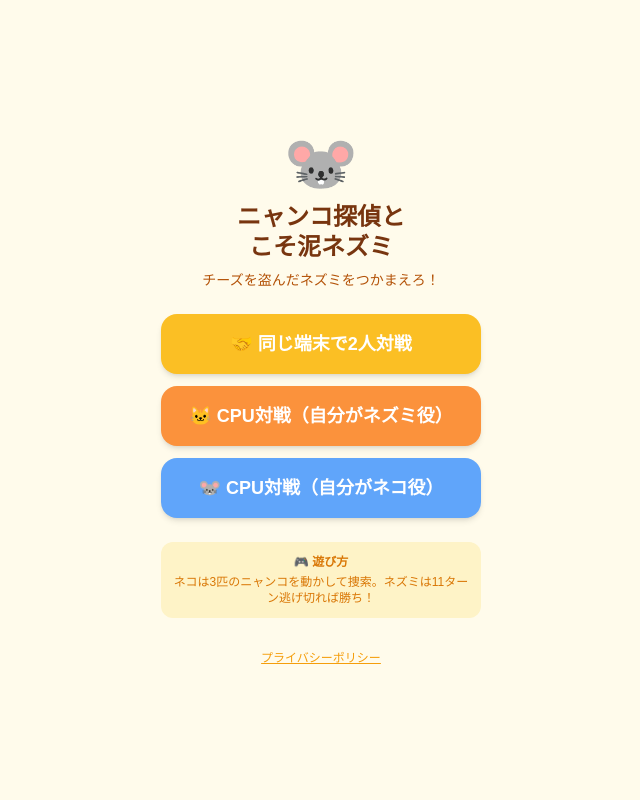
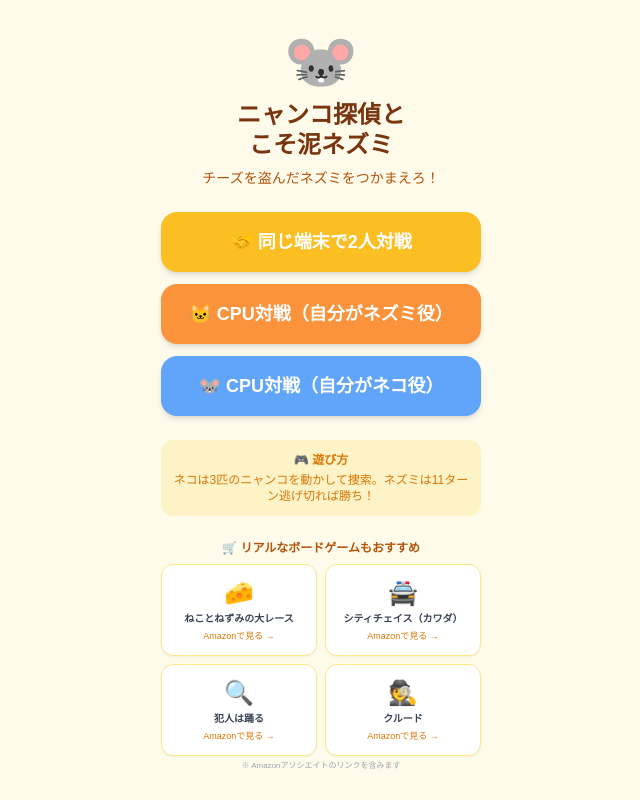
Before and after one commit to Ryotarosu22/neko-chase, a React (Vite) app: page / in a window 1280 px wide. Shown: the whole page, without its empty margins (319-959 px from the left). Built offline with nearby package versions, Linux system fonts and the light colour scheme.

Commit message:
enable affiliate banner with associate tag ryotarosu22-22 on menu screen

```diff
--- a/src/affiliate.ts
+++ b/src/affiliate.ts
@@ -9,9 +9,9 @@
 //   Amazonで商品ページを開く → URLの "dp/" の後ろ10桁が ASIN
 //   例: https://www.amazon.co.jp/dp/B07ABCDEFG → asin: 'B07ABCDEFG'
 
-export const ASSOCIATE_TAG = ''; // ← 承認後にアソシエイトIDを入れる（例: 'ryotaro-22'）
+export const ASSOCIATE_TAG = 'ryotarosu22-22'; // アソシエイトID（StoreID）
 
-export const AFFILIATE_ENABLED = false; // ← 承認 & 商品設定完了後に true
+export const AFFILIATE_ENABLED = true; // 有効化済み
 
 export interface AffiliateProduct {
   asin: string;          // Amazon商品ID（/dp/ の後ろ10桁）
--- /dev/null
+++ b/src/components/AffiliateBanner.tsx
@@ -0,0 +1,36 @@
+import { AFFILIATE_ENABLED, PRODUCTS, buildAffiliateUrl } from '../affiliate';
+
+interface Props {
+  variant?: 'full' | 'compact';
+}
+
+export default function AffiliateBanner({ variant = 'full' }: Props) {
+  if (!AFFILIATE_ENABLED || PRODUCTS.length === 0) return null;
+
+  return (
+    <div className="w-full max-w-xs mx-auto">
+      <p className="text-xs text-amber-700 font-semibold text-center mb-2">
+        🛒 リアルなボードゲームもおすすめ
+      </p>
+      <div className={variant === 'compact' ? 'flex gap-2 overflow-x-auto pb-1' : 'grid grid-cols-2 gap-2'}>
+        {PRODUCTS.map((p) => (
+          <a
+            key={p.asin || p.title}
+            href={buildAffiliateUrl(p)}
+            target="_blank"
+            rel="noopener noreferrer sponsored"
+            className="flex flex-col items-center justify-center bg-white border border-amber-200 rounded-xl px-2 py-3 shadow-sm active:scale-95 transition-transform shrink-0"
+            style={{ minWidth: variant === 'compact' ? '5.5rem' : undefined }}
+          >
+            <span className="text-2xl mb-1">{p.emoji}</span>
+            <span className="text-[10px] text-gray-700 font-bold text-center leading-tight">{p.title}</span>
+            <span className="text-[9px] text-amber-600 mt-1">Amazonで見る →</span>
+          </a>
+        ))}
+      </div>
+      <p className="text-[8px] text-gray-400 text-center mt-1">
+        ※ Amazonアソシエイトのリンクを含みます
+      </p>
+    </div>
+  );
+}
--- a/src/components/ModeSelect.tsx
+++ b/src/components/ModeSelect.tsx
@@ -1,4 +1,5 @@
 import { GameMode } from '../types';
+import AffiliateBanner from './AffiliateBanner';
 
 interface Props {
   onStart: (mode: GameMode) => void;
@@ -7,7 +8,7 @@ interface Props {
 
 export default function ModeSelect({ onStart, onPrivacy }: Props) {
   return (
-    <div className="flex flex-col items-center justify-center h-full gap-6 px-6 bg-amber-50">
+    <div className="flex flex-col items-center justify-center min-h-full gap-6 px-6 py-8 bg-amber-50 overflow-y-auto">
       <div className="text-center animate-bounce-in">
         <div className="text-6xl mb-2">🐭</div>
         <h1 className="text-2xl font-bold text-amber-900 leading-tight">
@@ -44,6 +45,8 @@ export default function ModeSelect({ onStart, onPrivacy }: Props) {
         <p>ネコは3匹のニャンコを動かして捜索。ネズミは11ターン逃げ切れば勝ち！</p>
       </div>
 
+      <AffiliateBanner variant="full" />
+
       <button
         onClick={onPrivacy}
         className="text-xs text-amber-500 underline mt-2"
```
